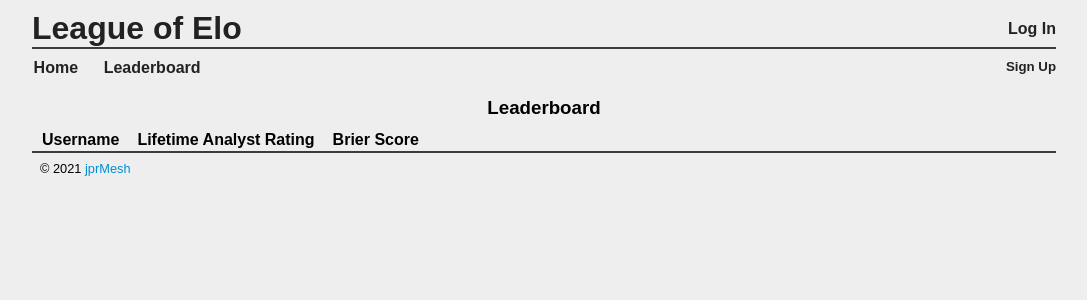
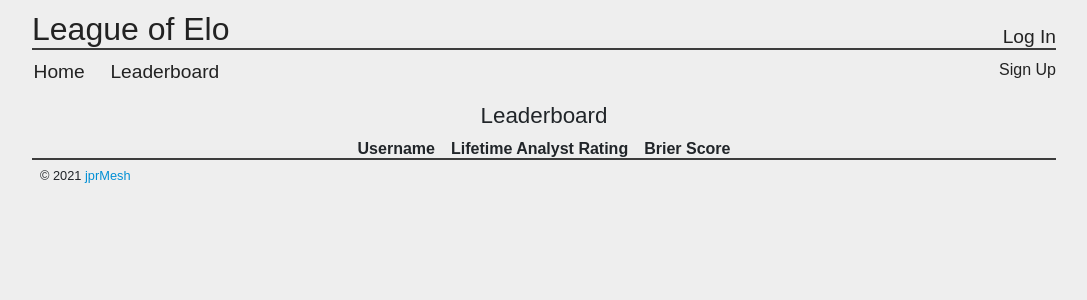
Before and after one commit to jprMesh/loe_django, a Django app: page /leaderboard in a window 1280 px wide. Shown: the top 300 px of the page, without its empty margins (96-1183 px from the left). Run offline with Django 3.2, Linux system fonts and the light colour scheme; data that the repository does not hold is empty; some libraries are stand-ins or nearby versions.

Commit message:
tooltip on prediction saved and bootstrap css fiddling

```diff
--- a/loe/ratings/templates/prediction_tr.html
+++ b/loe/ratings/templates/prediction_tr.html
@@ -23,7 +23,9 @@
           title="{{ match.team1__team_name }}" alt="{{ match.team1__short_name }}"></td>
   {% if user.is_authenticated and user.get_username == prediction_user and not match_started %}
     <input type="hidden" name="username" value="{{ user.get_username }}">
-    <td><input class="submit_box" type="checkbox" onchange="submitPrediction(this)" {% if prediction %}checked{% endif %}></td>
+    <td><input class="submit_box" type="checkbox" onchange="submitPrediction(this)"
+      title='Saved!' data-placement='right' data-trigger='manual'
+      {% if prediction %}checked{% endif %}></td>
   {% else %}
     <td class="match_info_td"><strong>{{ analyst_rating }}</strong></td>
   {% endif %}
--- a/loe/ratings/templates/ratings/leaderboard.html
+++ b/loe/ratings/templates/ratings/leaderboard.html
@@ -3,7 +3,7 @@
 {% block title %}LOE Leaderboard{% endblock %}
 
 {% block content %}
-<h3 class="section_header">Leaderboard</h3>
+<h2 class="section_header">Leaderboard</h2>
 <table>
   <tr>
     <th> Username </th>
--- a/loe/ratings/templates/ratings/user_page.html
+++ b/loe/ratings/templates/ratings/user_page.html
@@ -7,7 +7,7 @@
 {% block content %}
 <div class="row">
   <div class="section_div col">
-    <h3 class="section_header">Match Predictions</h3>
+    <h2 class="section_header">Match Predictions</h2>
     <table class="match_table">
       <tr>
         <th colspan="4">Upcoming Predictions</th>
@@ -30,7 +30,7 @@
   </div>
 
   <div class="section_div col">
-    <h3 class="section_header">Stats</h3>
+    <h2 class="section_header">Stats</h2>
     {% user_stats user prediction_user %}
   </div>
 </div>
--- a/loe/site_static/loe.css
+++ b/loe/site_static/loe.css
@@ -2,6 +2,7 @@ body {
     background: #EEEEEE;
     font-family: sans-serif;
     margin: 0;
+    line-height: normal;
 }
 
 h1, h2, h3, h4, h5, h6 {
@@ -9,13 +10,37 @@ h1, h2, h3, h4, h5, h6 {
     margin:0;
 }
 
+h1 {
+    font-size: 2rem;
+}
+
+h2 {
+    font-size: 1.4rem;
+}
+
+h3 {
+    font-size: 1.2rem;
+}
+
+h4 {
+    font-size: 1rem;
+}
+
 a {
     color: #222222;
     text-decoration: none;
 }
 
+a:hover{
+    text-decoration: none;
+}
+
 header {
     padding: 0.625rem;
+}
+
+table {
+    margin: auto;
 }
 
 th, td {
@@ -24,6 +49,10 @@ th, td {
 
 td img {
     vertical-align: text-top;
+}
+
+input[type="checkbox" i] {
+    margin: 3px 3px 3px 4px;
 }
 
 .site_wrapper {
@@ -67,13 +96,8 @@ td img {
 .row {
   display: grid;
   grid-auto-flow: column;
-  gap: 5%;
+  margin-bottom: 40px;
 }
-
-.col {
-    margin-bottom: 40px;
-}
-
 
 .section_header {
     margin-bottom: 0.625rem;
@@ -81,10 +105,11 @@ td img {
 }
 
 .match_table td {
-    padding: 0;
+    padding-left: 0;
+    padding-right: 0;
 }
 
-.match_table .table_separator_row {
+.match_table .table_separator_row>td {
     padding-top: 0.2rem;
     font-size: 0.9rem;
 }
@@ -94,7 +119,7 @@ td img {
 }
 
 .match_table .match_info_td {
-    padding: 0 0.5rem;
+    padding: 0 0.5rem 0.25rem;
     font-size: 0.8rem;
     text-align: center;
 }
@@ -116,7 +141,7 @@ td img {
 
 #username_login {
     flex: initial;
-    margin: auto;
+    margin-top: auto;
 }
 
 #logout_button, #signup_button {
--- a/loe/templates/base.html
+++ b/loe/templates/base.html
@@ -8,9 +8,12 @@
 
   {% load static %}
   <title>{% block title %}League of Elo{% endblock %}</title>
-  <link rel="stylesheet" type="text/css" href="{% static 'loe.css' %}">
+  <link rel="stylesheet" href="https://stackpath.bootstrapcdn.com/bootstrap/4.1.3/css/bootstrap.min.css" />
+  <link rel="stylesheet" type="text/css" href="{% static 'loe.css' %}" />
 
-  <script type="text/javascript" src="https://ajax.googleapis.com/ajax/libs/jquery/2.1.3/jquery.min.js"></script>
+  <script src="https://ajax.googleapis.com/ajax/libs/jquery/2.1.3/jquery.min.js"></script>
+  <script src="https://cdnjs.cloudflare.com/ajax/libs/popper.js/1.14.3/umd/popper.min.js"></script>
+  <script src="https://stackpath.bootstrapcdn.com/bootstrap/4.1.1/js/bootstrap.min.js"></script>
   <script type="text/javascript">
 function sliderChange(slider) {
   $(slider).parent().parent().find(".submit_box").prop("indeterminate", true);
@@ -19,6 +22,11 @@ function sliderChange(slider) {
 function submitPrediction(checkbox) {
   $(checkbox).prop("checked", true);
   $.post("{% url 'submit_prediction' %}", $(checkbox.form).serialize(), function(data, status) {
+    var that = $(checkbox);
+    that.tooltip('show');
+    setTimeout(function() {
+      that.tooltip('hide');
+    }, 1000);
   });
 }
   </script>
@@ -30,18 +38,18 @@ function submitPrediction(checkbox) {
       <div class="header_top site_wrapper">
         <h1 id='header_title'><a href="{% url 'index' %}">League of Elo</a></h1>
         {% if user.is_authenticated %}
-          <h4 id="username_login"><a href="{% url 'user_page' user.username %}">{{ user.username }}</a></h4>
+          <h3 id="username_login"><a href="{% url 'user_page' user.username %}">{{ user.username }}</a></h3>
         {% else %}
-          <h4 id="username_login"><a href="{% url 'login' %}">Log In</a></h4>
+          <h3 id="username_login"><a href="{% url 'login' %}">Log In</a></h3>
         {% endif %}
       </div>
       <div class="header_bottom site_wrapper">
-        <h4 class="navlink"><a href="{% url 'index' %}">Home</a></h4>
-        <h4 class="navlink"><a href="{% url 'leaderboard' %}">Leaderboard</a></h4>
+        <h3 class="navlink"><a href="{% url 'index' %}">Home</a></h3>
+        <h3 class="navlink"><a href="{% url 'leaderboard' %}">Leaderboard</a></h3>
         {% if user.is_authenticated %}
-          <h5 id="logout_button"><a href="{% url 'logout' %}">Log out</a></h5>
+          <h4 id="logout_button"><a href="{% url 'logout' %}">Log out</a></h4>
         {% else %}
-          <h5 id="signup_button"><a href="{% url 'signup' %}">Sign Up</a></h5>
+          <h4 id="signup_button"><a href="{% url 'signup' %}">Sign Up</a></h4>
         {% endif %}
       </div>
     </header>
```
Also changed, not shown: loe/ratings/templates/ratings/index.html (+9 -5 lines).
